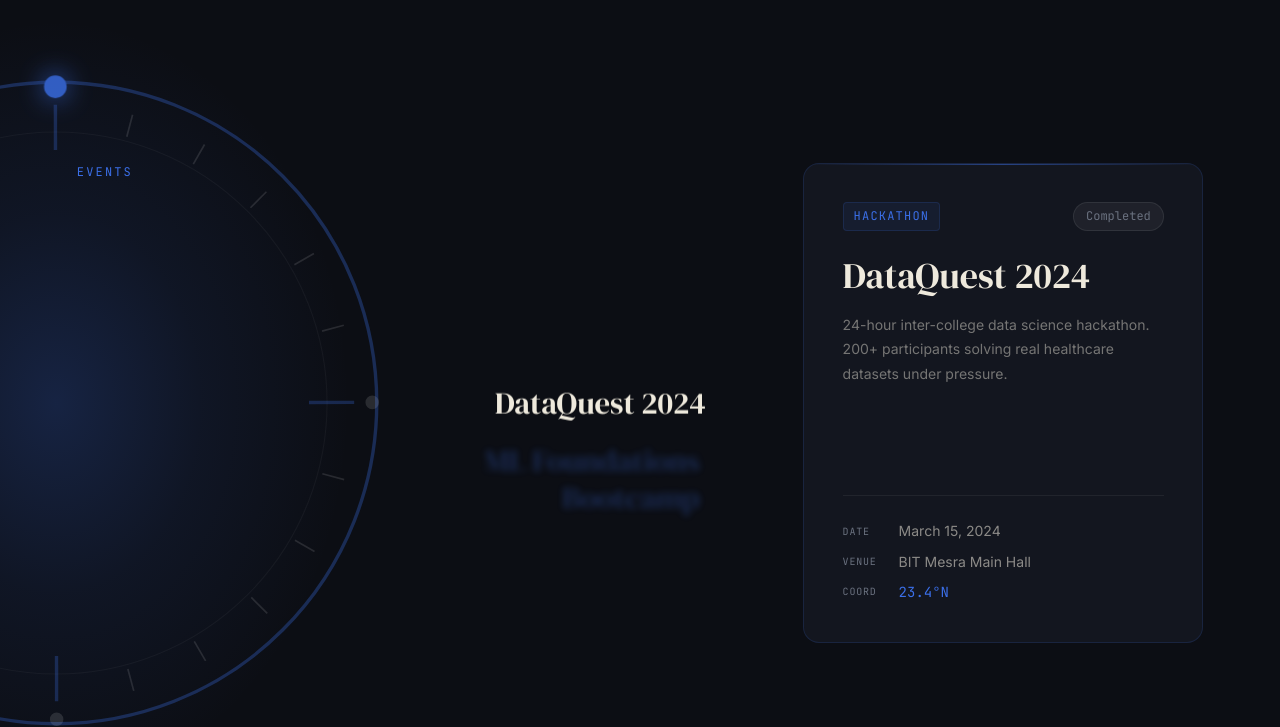
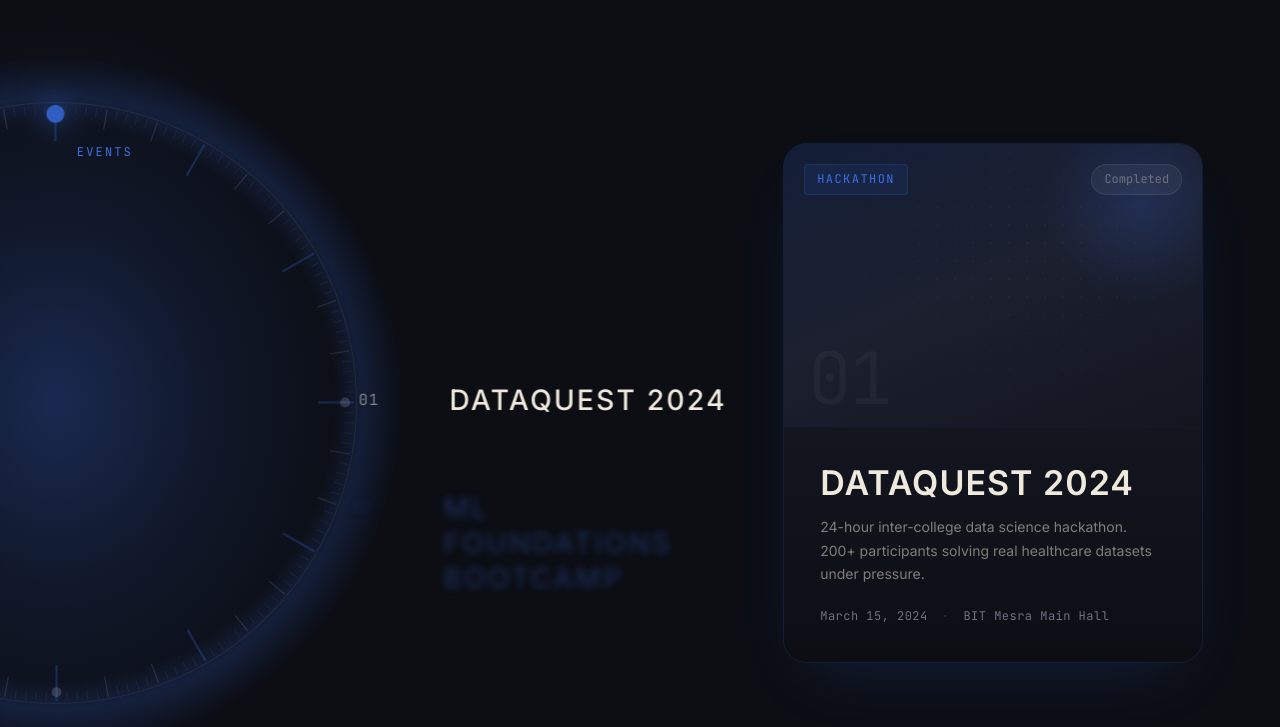
Before and after one commit to ErevosShade/sds-dev, a React (Vite) app: page / in a window 1280 px wide. Shown: the part 1786-2513 px from the top of the page. Built offline with nearby package versions, Linux system fonts and the light colour scheme.

Commit message:
events section update

```diff
--- a/src/components/sections/Events.jsx
+++ b/src/components/sections/Events.jsx
@@ -22,13 +22,28 @@ export default function Events() {
   const nameRefs    = useRef([]);
   const [active, setActive]   = useState(0);
   const activeRef = useRef(0);
+  const cardRef   = useRef(null);
   const [reduceMotion, setReduceMotion] = useState(false);
 
-  const ROW_HEIGHT = 76;
+  // Top-line-to-top-line spacing between event names, ~3.5 name lines. Rows
+  // are anchored by their TOP line (not their center), so a title that wraps
+  // to 2-3 lines grows downward into this gap instead of overlapping its
+  // neighbors. ROW_TOP_OFFSET lifts the wheel so the active name's first line
+  // sits on the center axis (aligned with the dial + card).
+  const ROW_HEIGHT = 108;
+  const ROW_TOP_OFFSET = 20;
 
   useEffect(() => {
     setReduceMotion(window.matchMedia("(prefers-reduced-motion: reduce)").matches);
   }, []);
+
+  // Card's initial state: hidden (it fades in once when the section is reached
+  // — that trigger lives in the scroll effect below, alongside the pin so they
+  // share refresh timing). Under reduced motion it's simply shown.
+  useEffect(() => {
+    if (!cardRef.current) return;
+    gsap.set(cardRef.current, reduceMotion ? { opacity: 1, y: 0 } : { opacity: 0, y: 28 });
+  }, [reduceMotion]);
 
   // Scroll pins the section, drives which event is active, turns the big
   // background compass, and glides the vertical name wheel — one continuous
@@ -63,7 +78,7 @@ export default function Events() {
         const tx = -Math.min(dist * dist * 6, 70); // curves away/left as it recedes, like a rim
         const opacity = Math.max(0, 1 - dist * 0.7);
         const blur = Math.min(dist * 3.5, 8);
-        el.style.transform = `translateY(calc(-50% + ${ty}px)) translateX(${tx}px)`;
+        el.style.transform = `translateY(${ty - ROW_TOP_OFFSET}px) translateX(${tx}px)`;
         el.style.opacity = opacity;
         el.style.filter = `blur(${blur}px)`;
         el.style.color = nameColor(Math.min(dist, 1));
@@ -101,7 +116,7 @@ export default function Events() {
           pin: true,
           scrub: 1, // smoothing lag — reads as a glide, not a mechanical snap
           start: "top top",
-          end: `+=${total * 320}`,
+          end: `+=${total * 190}`, // shorter scroll per event — switches quicker
         },
       }).to(state, {
         t: total,
@@ -123,12 +138,28 @@ export default function Events() {
           dial.setAttribute("transform", `rotate(${state.t * DEG_PER_UNIT + jerkOffset} 150 150)`);
           updateNames(state.t);
 
-          const idx = Math.min(Math.floor(state.t), total - 1);
+          // Round (not floor): the card flips to the next event once the wheel
+          // has travelled MORE THAN HALF the way toward it — i.e. as soon as
+          // that name becomes the one closest to center — rather than waiting
+          // for it to fully arrive. Matches the reference's mid-travel switch.
+          const idx = Math.min(Math.max(Math.round(state.t), 0), total - 1);
           if (idx !== activeRef.current) {
             activeRef.current = idx;
             setActive(idx);
           }
         },
+      });
+
+      // Card loads in ONCE, when the section is ~1/3 into the viewport — the
+      // first event name is settling into display at this point. Created inside
+      // the same context as the pin trigger so it shares the pin's refresh
+      // timing (a standalone ScrollTrigger computed its start before the
+      // pin-spacer existed, so it fired at the wrong scroll position).
+      ScrollTrigger.create({
+        trigger: section,
+        start: "top 30%",
+        once: true,
+        onEnter: () => gsap.to(cardRef.current, { opacity: 1, y: 0, duration: 0.7, ease: "power3.out" }),
       });
     }, section);
 
@@ -183,47 +214,72 @@ export default function Events() {
           viewBox="-20 -20 340 340"
           style={{ width: "100%", height: "100%" }}
         >
-          {/* Outer bezel — minimal: one crisp ring, one faint inner ring */}
-          <circle cx="150" cy="150" r="142" fill="none" stroke={`${BLUE}60`} strokeWidth="1.5" />
-          <circle cx="150" cy="150" r="120" fill="none" stroke="rgba(255,255,255,0.05)" strokeWidth="0.5" />
+          <defs>
+            {/* soft glow filling the dial body — the fluid base */}
+            <radialGradient id="sds-fluid" gradientUnits="userSpaceOnUse" cx="150" cy="150" r="150">
+              <stop offset="0%"   stopColor={BLUE} stopOpacity="0.10" />
+              <stop offset="55%"  stopColor={BLUE} stopOpacity="0.03" />
+              <stop offset="100%" stopColor={BLUE} stopOpacity="0" />
+            </radialGradient>
+            {/* blue fluid halo that wraps AROUND the OUTSIDE of the tick ring —
+                pure glow, no stroke. Peaks just past the outer circle then
+                fades outward, so the radial ticks read as an inner layer with
+                the glow as the outer halo. */}
+            <radialGradient id="sds-ring-glow" gradientUnits="userSpaceOnUse" cx="150" cy="150" r="154">
+              <stop offset="0"    stopColor={BLUE} stopOpacity="0" />
+              <stop offset="0.80" stopColor={BLUE} stopOpacity="0" />
+              <stop offset="0.88" stopColor={BLUE} stopOpacity="0.2" />
+              <stop offset="1"    stopColor={BLUE} stopOpacity="0" />
+            </radialGradient>
+          </defs>
 
-          {/* Dial — ticks, event markers. Rotated via a native SVG transform attribute
-              (rotate(deg 150 150)) set imperatively — see the effect above. */}
+          {/* ── STATIC frame ─────────────────────────────────────────────────
+              Soft fluid glow body; a blue glow band just inside the outer edge
+              (no border); one slight circle line at the OUTER edge of the
+              ticks; and the center hub. */}
+          <circle cx="150" cy="150" r="150" fill="url(#sds-fluid)" />
+          <circle cx="150" cy="150" r="154" fill="url(#sds-ring-glow)" />
+          <circle cx="150" cy="150" r="133" fill="none" stroke="rgba(255,255,255,0.07)" strokeWidth="0.5" />
+
+          {/* ── ROTATING dial — fine graduated bezel + event markers ──────────
+              120 ticks (every 3°), three tiers. Each tick is its own
+              <g rotate(deg 150 150)> wrapping a line drawn straight up from
+              center — the clock-hand technique (rotate around the shared pivot,
+              not hand-computed sin/cos), so every tick stays provably
+              concentric regardless of browser transform quirks. */}
           <g ref={dialRef}>
-
-            {/* Minimal graduated ticks — every 15 degrees, two tiers only.
-                Each tick is its own <g rotate(deg 150 150)> wrapping a vertical
-                line drawn straight up from center — the exact clock-hand
-                technique (rotate around the shared pivot, not hand-computed
-                sin/cos coordinates), so every tick is provably concentric
-                with the bezel regardless of browser transform quirks. */}
-            {Array.from({ length: 24 }, (_, i) => {
-              const deg = i * 15;
-              const isMajor = deg % 90 === 0;
+            {/* Dense fine graduation — 180 ticks (every 2°), three tiers. The
+                fine minor ticks are short + faint so the rim reads as a dense,
+                precise scale. */}
+            {Array.from({ length: 180 }, (_, i) => {
+              const deg = i * 2;
+              const major  = deg % 30 === 0;
+              const medium = !major && deg % 10 === 0;
               const r1 = 132;
-              const r2 = isMajor ? 112 : 122;
+              const r2 = major ? 116 : medium ? 123 : 128;
+              const stroke = major
+                ? `${BLUE}4d`
+                : medium
+                ? "rgba(255,255,255,0.12)"
+                : "rgba(255,255,255,0.07)";
+              const width = major ? 1.0 : medium ? 0.6 : 0.4;
               return (
                 <g key={i} transform={`rotate(${deg} 150 150)`}>
-                  <line
-                    x1="150" y1={150 - r1}
-                    x2="150" y2={150 - r2}
-                    stroke={isMajor ? `${BLUE}55` : "rgba(255,255,255,0.14)"}
-                    strokeWidth={isMajor ? 1.5 : 0.75}
-                  />
+                  <line x1="150" y1={150 - r1} x2="150" y2={150 - r2} stroke={stroke} strokeWidth={width} />
                 </g>
               );
             })}
 
-            {/* Event dots — evenly spaced around the full ring, same rotate-around-pivot technique */}
+            {/* Event dots — on the rim */}
             {EVENTS.map((ev, i) => {
               const deg = (i / EVENTS.length) * 360;
               const isActive = i === active;
               return (
                 <g key={i} transform={`rotate(${deg} 150 150)`}>
                   <circle
-                    cx="150" cy={150 - 140}
-                    r={isActive ? 5 : 3}
-                    fill={isActive ? BLUE : "rgba(255,255,255,0.15)"}
+                    cx="150" cy={150 - 128}
+                    r={isActive ? 4 : 2.2}
+                    fill={isActive ? BLUE : "rgba(255,255,255,0.18)"}
                     style={{ transition: "all 0.4s var(--ease-out)", filter: isActive ? `drop-shadow(0 0 6px ${BLUE})` : "none" }}
                   />
                 </g>
@@ -269,60 +325,99 @@ export default function Events() {
           ) : (
             /* Event name wheel — sits in the gap between the dial and the card, nudged right.
                 Glides continuously with scroll; the current name is sharp, neighbors drift
-                off-center and blur out, like a picker on a physical dial. */
-            <div style={{ position: "absolute", top: "50%", left: 0, right: 0, transform: "translateY(-50%) translateX(104px)", height: 260, overflow: "hidden" }}>
+                off-center and blur out, like a picker on a physical dial. Each name carries
+                its two-digit index in front of it (color/opacity/blur all inherited from the
+                row, so the number glides with exactly the same effect). Left-aligned so a
+                long title's extra length spills out to the right, leaving the left edge — the
+                number + name start — perfectly steady as the wheel turns. */
+            <div style={{ position: "absolute", top: "50%", left: 0, right: 0, transform: "translateY(-50%) translateX(clamp(140px, 22vw, 400px))", height: 260, overflow: "visible" }}>
               {EVENTS.map((ev, i) => (
-                <h3
+                <div
                   key={i}
                   ref={(el) => (nameRefs.current[i] = el)}
                   style={{
-                    position: "absolute", top: "50%", right: 0,
-                    width: "min(52%, 280px)",
-                    textAlign: "right",
-                    fontFamily: "var(--font-display)",
-                    fontSize: "clamp(22px, 2.4vw, 32px)",
-                    fontWeight: 400,
+                    position: "absolute", top: "50%", left: 0,
+                    // the index sits just outside the dial's rim, the name a
+                    // clear step further into the gap (reference's
+                    // "09 ...... WOMEN PANEL" spacing).
+                    display: "flex", alignItems: "flex-start", gap: "clamp(40px, 5.5vw, 100px)",
                     color: "var(--paper-white)",
-                    lineHeight: 1.2,
-                    margin: 0,
-                    overflowWrap: "break-word",
                     willChange: "transform, filter, opacity",
                   }}
-                >{ev.title}</h3>
+                >
+                  <span style={{
+                    fontFamily: "var(--font-mono)",
+                    fontSize: "clamp(13px, 1.2vw, 17px)",
+                    letterSpacing: "0.06em",
+                    color: "inherit", opacity: 0.5,
+                    flexShrink: 0,
+                    marginTop: "0.35em", // nudge the small index onto the title's first line
+                  }}>{String(i + 1).padStart(2, "0")}</span>
+                  <h3 style={{
+                    // spaced uppercase sans, matching the reference's dial type
+                    // (not the site's serif display) — clean, technical, wide.
+                    fontFamily: "var(--font-body)",
+                    fontSize: "clamp(20px, 2.2vw, 30px)",
+                    fontWeight: 500,
+                    letterSpacing: "0.08em",
+                    textTransform: "uppercase",
+                    color: "inherit",
+                    lineHeight: 1.25, margin: 0,
+                    // long titles wrap to two lines rather than overrunning —
+                    // left edge stays fixed, extra length stacks downward.
+                    maxWidth: "clamp(200px, 22vw, 340px)",
+                    overflowWrap: "break-word",
+                  }}>{ev.title}</h3>
+                </div>
               ))}
             </div>
           )}
         </div>
 
-        {/* RIGHT — Event detail card. The shell mounts once (no key={active} here) —
-            only its content swaps as the active event changes, so it never
-            "reloads"; border/accent colors just transition smoothly in place. */}
-        <div style={{ alignSelf: "center", justifySelf: "end", width: "100%", maxWidth: 400 }}>
+        {/* RIGHT — Event detail card, redesigned to the reference: a tall
+            rounded card, a visual band up top, then a bold uppercase title +
+            description at the bottom. The shell mounts once; cardRef gets a
+            fade+rise "load up" each time the active event changes (see effect
+            above). Visual band is an honest gradient + data-dot motif — the
+            events have no photos, so nothing fake/photographic is invented. */}
+        <div style={{ alignSelf: "center", justifySelf: "end", width: "100%", maxWidth: 420 }}>
+          <div ref={cardRef} style={{
+            position: "relative",
+            minHeight: 520,
+            display: "flex", flexDirection: "column",
+            borderRadius: 24,
+            overflow: "hidden",
+            border: `1px solid ${BLUE}2e`,
+            boxShadow: `0 28px 64px -28px ${BLUE}33`,
+          }}>
+            {/* Visual band */}
             <div style={{
-            background: "var(--surface)",
-            border: `1px solid ${BLUE}28`,
-            borderRadius: "var(--radius-lg)",
-            padding: "clamp(28px, 3vw, 48px)",
-            minHeight: 480,
-            display: "flex",
-            flexDirection: "column",
-            position: "relative",
-            overflow: "hidden",
+              position: "relative", flex: 1, minHeight: 240,
+              background: `linear-gradient(158deg, ${BLUE}2b 0%, var(--surface-raised) 46%, var(--surface) 100%)`,
             }}>
-            {/* Top accent line */}
+              {/* data-dot grid motif */}
               <div style={{
-              position: "absolute", top: 0, left: 0, right: 0, height: 1,
-              background: `linear-gradient(90deg, transparent, ${BLUE}80, transparent)`,
+                position: "absolute", inset: 0, opacity: 0.6,
+                backgroundImage: "radial-gradient(rgba(255,255,255,0.06) 1px, transparent 1px)",
+                backgroundSize: "18px 18px",
+                maskImage: "radial-gradient(ellipse 80% 80% at 60% 40%, black, transparent 85%)",
+                WebkitMaskImage: "radial-gradient(ellipse 80% 80% at 60% 40%, black, transparent 85%)",
+              }} />
+              {/* corner glow */}
+              <div style={{
+                position: "absolute", top: -40, right: -40, width: 200, height: 200,
+                background: `radial-gradient(circle, ${BLUE}30, transparent 70%)`,
+                pointerEvents: "none",
               }} />
 
-            <div style={{ display: "flex", justifyContent: "space-between", alignItems: "flex-start", marginBottom: 24 }}>
+              {/* tag + status */}
+              <div style={{ position: "absolute", top: 20, left: 20, right: 20, display: "flex", justifyContent: "space-between", alignItems: "center" }}>
                 <span style={{
                   fontFamily: "var(--font-mono)", fontSize: "var(--text-xs)",
-                letterSpacing: "0.1em", textTransform: "uppercase",
-                color: BLUE,
-                background: `${BLUE}15`,
-                border: `1px solid ${BLUE}28`,
-                padding: "4px 10px", borderRadius: "var(--radius-sm)",
+                  letterSpacing: "0.12em", textTransform: "uppercase",
+                  color: BLUE, background: `${BLUE}18`,
+                  border: `1px solid ${BLUE}30`,
+                  padding: "5px 12px", borderRadius: "var(--radius-sm)",
                 }}>{event?.tag}</span>
 
                 <span style={{
@@ -331,7 +426,7 @@ export default function Events() {
                   color: event?.status === "upcoming" ? BLUE : "var(--text-muted)",
                   background: event?.status === "upcoming" ? `${BLUE}1a` : "rgba(255,255,255,0.05)",
                   border: event?.status === "upcoming" ? `1px solid ${BLUE}40` : "1px solid rgba(255,255,255,0.08)",
-                padding: "4px 12px", borderRadius: "999px",
+                  padding: "5px 12px", borderRadius: "999px",
                 }}>
                   {event?.status === "upcoming" && (
                     <span className="animate-pulse-blue" style={{ width: 6, height: 6, borderRadius: "50%", background: BLUE, display: "inline-block" }} />
@@ -340,35 +435,47 @@ export default function Events() {
                 </span>
               </div>
 
+              {/* faint big index watermark */}
+              <span style={{
+                position: "absolute", bottom: 12, left: 24,
+                fontFamily: "var(--font-mono)", fontSize: 72, lineHeight: 1,
+                color: "rgba(255,255,255,0.04)", letterSpacing: "-0.03em",
+              }}>{String(active + 1).padStart(2, "0")}</span>
+            </div>
+
+            {/* Content footer — bold uppercase title + description + meta */}
+            <div style={{
+              padding: "clamp(24px, 3vw, 36px)",
+              background: "linear-gradient(to top, var(--void), var(--surface))",
+              borderTop: `1px solid ${BLUE}1f`,
+            }}>
               <h3 style={{
-              fontFamily: "var(--font-display)",
-              fontSize: "clamp(24px, 3vw, 36px)",
-              fontWeight: 400,
+                fontFamily: "var(--font-body)",
+                fontWeight: 700,
+                textTransform: "uppercase",
+                letterSpacing: "0.03em",
+                fontSize: "clamp(24px, 3vw, 34px)",
                 color: "var(--paper-white)",
-              lineHeight: 1.15,
-              marginBottom: 16,
+                lineHeight: 1.1,
+                margin: 0, marginBottom: 14,
               }}>{event?.title}</h3>
 
               <p style={{
                 fontFamily: "var(--font-body)",
                 fontSize: "var(--text-sm)",
-              color: "rgba(238,233,220,0.45)",
-              lineHeight: 1.75,
-              marginBottom: 32,
+                color: "rgba(238,233,220,0.5)",
+                lineHeight: 1.65,
+                margin: 0, marginBottom: 22,
               }}>{event?.description}</p>
 
-            <div style={{ display: "flex", flexDirection: "column", gap: 8, borderTop: "1px solid rgba(255,255,255,0.06)", paddingTop: 24, marginTop: "auto" }}>
-              <div style={{ display: "flex", gap: 8, alignItems: "center" }}>
-                <span style={{ fontFamily: "var(--font-mono)", fontSize: 10, color: "var(--text-muted)", letterSpacing: "0.08em", textTransform: "uppercase", minWidth: 48 }}>Date</span>
-                <span style={{ fontFamily: "var(--font-body)", fontSize: "var(--text-sm)", color: "rgba(238,233,220,0.55)" }}>{event?.date}</span>
-              </div>
-              <div style={{ display: "flex", gap: 8, alignItems: "center" }}>
-                <span style={{ fontFamily: "var(--font-mono)", fontSize: 10, color: "var(--text-muted)", letterSpacing: "0.08em", textTransform: "uppercase", minWidth: 48 }}>Venue</span>
-                <span style={{ fontFamily: "var(--font-body)", fontSize: "var(--text-sm)", color: "rgba(238,233,220,0.55)" }}>{event?.venue}</span>
-              </div>
-              <div style={{ display: "flex", gap: 8, alignItems: "center" }}>
-                <span style={{ fontFamily: "var(--font-mono)", fontSize: 10, color: "var(--text-muted)", letterSpacing: "0.08em", textTransform: "uppercase", minWidth: 48 }}>Coord</span>
-                <span style={{ fontFamily: "var(--font-mono)", fontSize: "var(--text-sm)", color: BLUE }}>{event?.coordinate}</span>
+              <div style={{
+                display: "flex", alignItems: "center", gap: 14, flexWrap: "wrap",
+                fontFamily: "var(--font-mono)", fontSize: "var(--text-xs)",
+                color: "var(--text-muted)", letterSpacing: "0.04em",
+              }}>
+                <span>{event?.date}</span>
+                <span style={{ opacity: 0.4 }}>·</span>
+                <span>{event?.venue}</span>
               </div>
             </div>
           </div>
```
Lines whose indentation alone changed are shown as unchanged.
